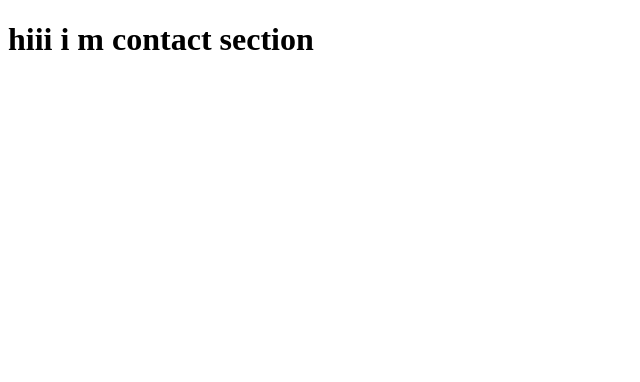
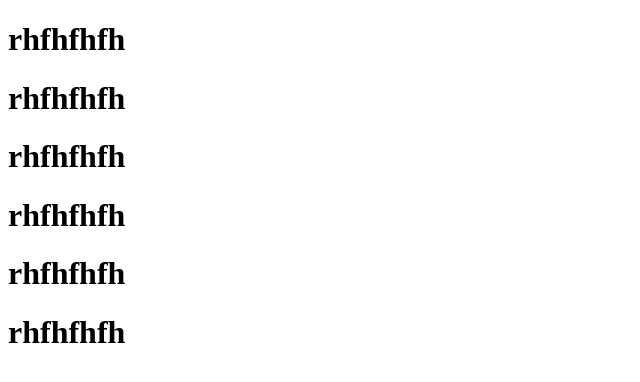
Before and after one commit to Aakash5209/Portfolio1, a plain HTML site: page Portfolio/contact.html in a window 1280 px wide. Shown: the whole page, without its empty margins (0-640 px from the left). Drawn offline with Linux system fonts and the light colour scheme.

Commit message:
doen changes

```diff
--- a/Portfolio/contact.html
+++ b/Portfolio/contact.html
@@ -3,10 +3,15 @@
 <head>
     <meta charset="UTF-8">
     <meta name="viewport" content="width=device-width, initial-scale=1.0">
-    <title>conatct section</title>
+    <title>dhfdhfhfh</title>
 </head>
 <body>
-    <h1>hiii i m contact section</h1>
+    <h1>rhfhfhfh</h1>
+    <h1>rhfhfhfh</h1>
+    <h1>rhfhfhfh</h1>
+    <h1>rhfhfhfh</h1>
+    <h1>rhfhfhfh</h1>
+    <h1>rhfhfhfh</h1>
 
 </body>
 </html>
```
Also changed, not shown: Portfolio/index.html (+1 -5 lines), Portfolio/progress.html (+2 -1 lines).
